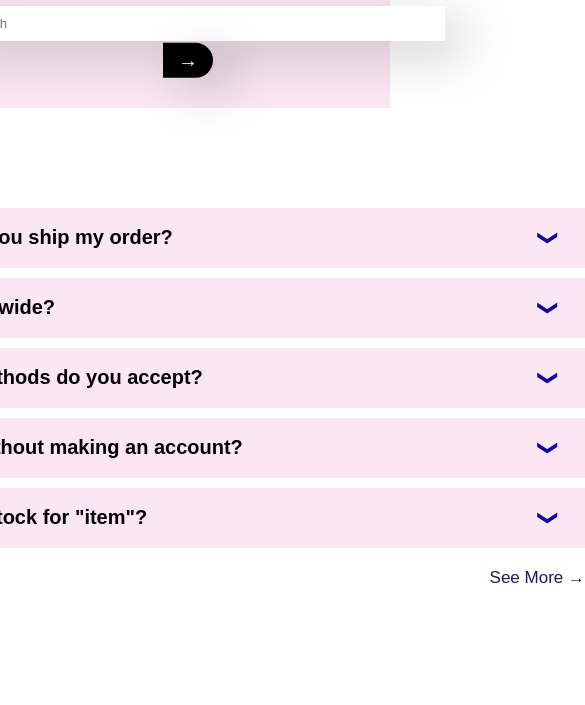
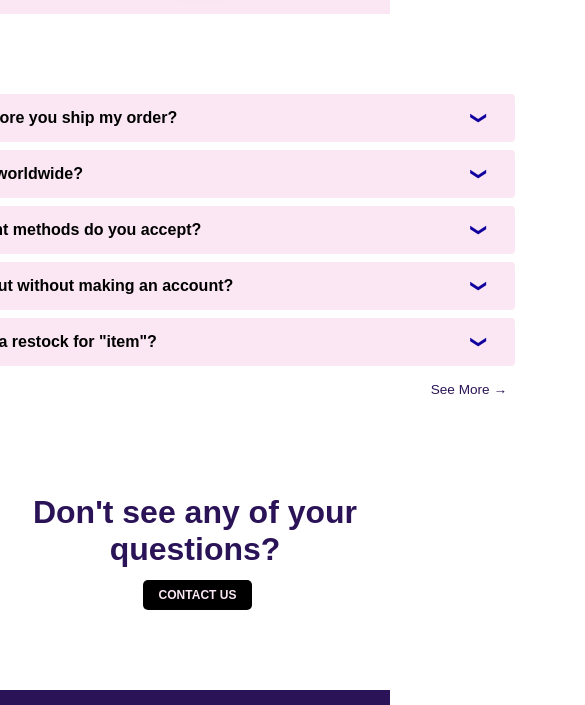
Before and after one commit to zeeneecodes/practice-faq-landing, a website: page index.html in a window 390 px wide. Shown: the part 414-1119 px from the top of the page, 585 px wide, since content can reach past the window. Drawn offline with Linux system fonts and the light colour scheme.

Commit message:
add responsiveness to base elements

```diff
--- a/sass/base/_base.scss
+++ b/sass/base/_base.scss
@@ -8,6 +8,18 @@
 
 html {
   font-size: 62.5%; //10px
+
+  @include respond(big-desktop) {
+    font-size: 75%; // 1rem = 12px
+  }
+
+  @include respond(tab-land) { // is width is less than 900px?
+    font-size: 56.25%; // 1rem = 9px
+  }
+
+  @include respond(tab-port) {  // is width less than 600px?
+    font-size: 50%; // 1rem = 8px
+  }
 }
 
 body {
```
Also changed, not shown: css/style.css.
